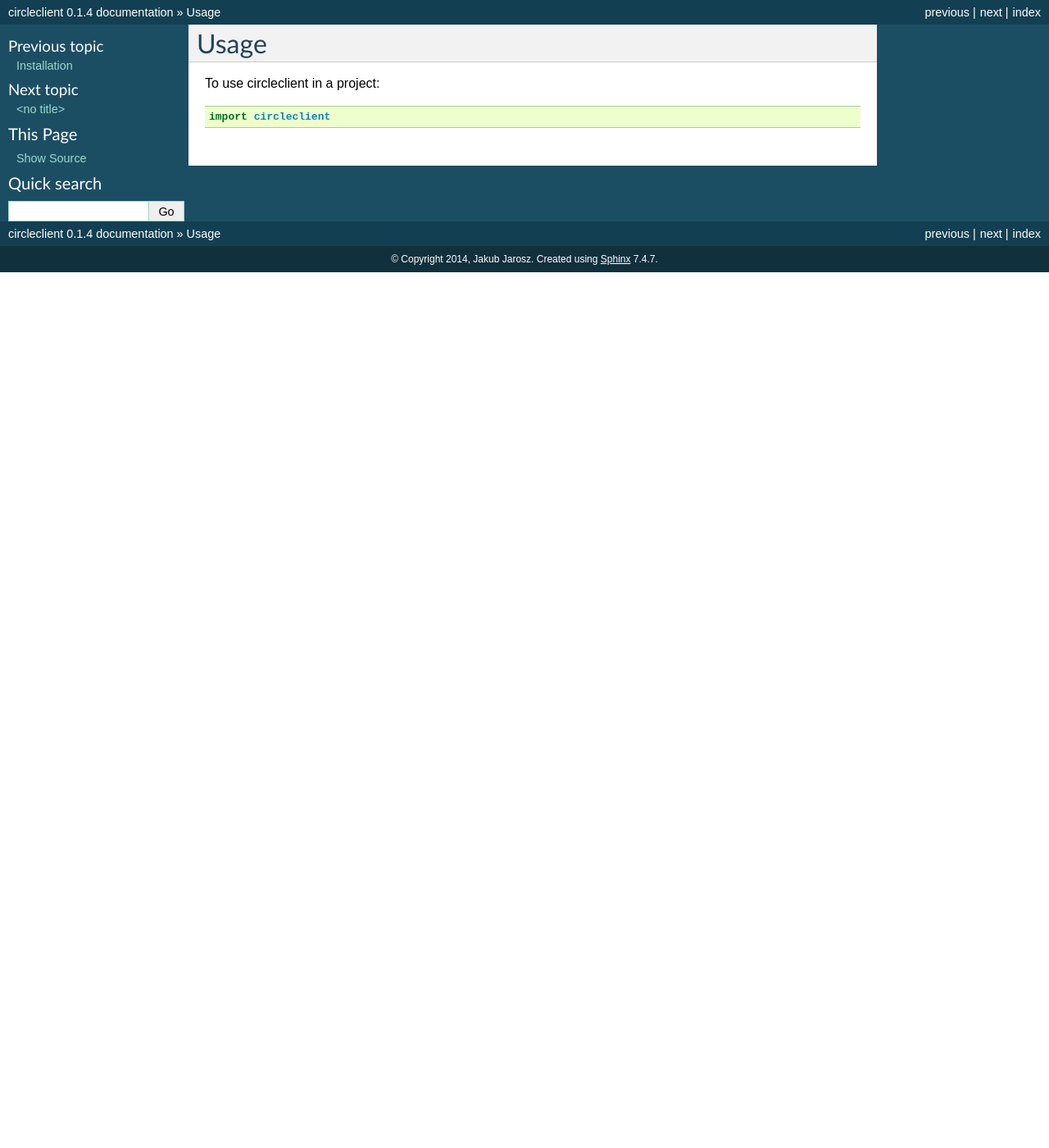
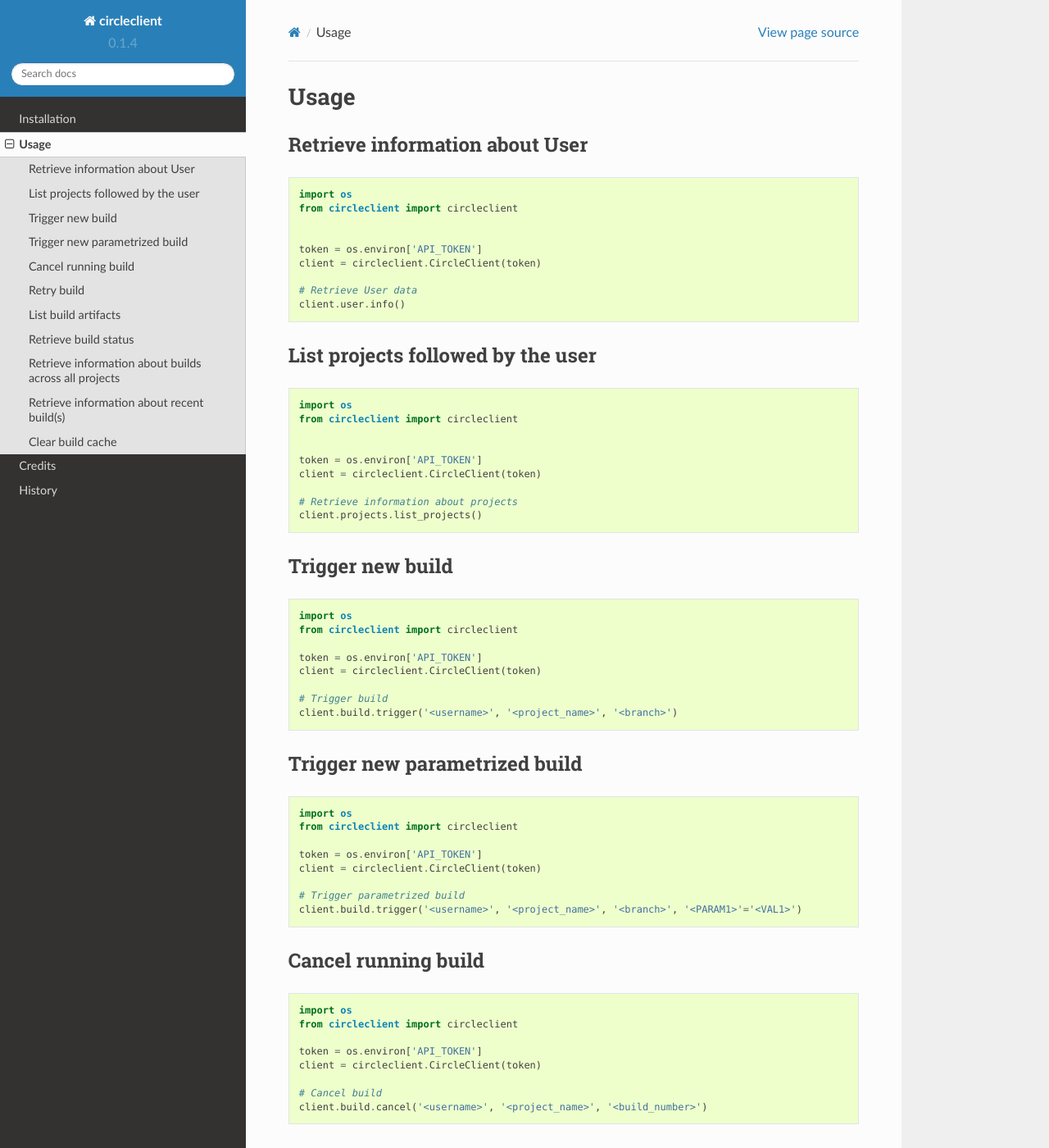
Before and after one commit to qba73/circleclient, a Sphinx documentation site: the page built from docs/usage.rst, in a window 1280 px wide and 1400 px high. Shown: the whole window at 82% size. Built offline with Sphinx 7.4.7 and the Read the Docs theme 2.0.0, drawn with Linux system fonts in a browser that asks for light colours; the version number is read from the project's files by our own code; some of the changed text lies outside the part shown.

Commit message:
Updated docs

```diff
--- a/docs/conf.py
+++ b/docs/conf.py
@@ -12,7 +12,7 @@
 # serve to show the default.
 
 import sys, os
-
+import sphinx_rtd_theme
 # If extensions (or modules to document with autodoc) are in another directory,
 # add these directories to sys.path here. If the directory is relative to the
 # documentation root, use os.path.abspath to make it absolute, like shown here.
@@ -22,7 +22,7 @@
 parent = os.path.dirname(cwd)
 sys.path.insert(0, parent)
 
-import circleclient
+from circleclient import circleclient
 
 # -- General configuration -----------------------------------------------------
 
@@ -100,7 +100,8 @@
 
 # The theme to use for HTML and HTML Help pages.  See the documentation for
 # a list of builtin themes.
-html_theme = 'default'
+#html_theme = 'default'
+html_theme = 'sphinx_rtd_theme'
 
 # Theme options are theme-specific and customize the look and feel of a theme
 # further.  For a list of options available for each theme, see the
@@ -108,7 +109,7 @@
 #html_theme_options = {}
 
 # Add any paths that contain custom themes here, relative to this directory.
-#html_theme_path = []
+html_theme_path = [sphinx_rtd_theme.get_html_theme_path()]
 
 # The name for this set of Sphinx documents.  If None, it defaults to
 # "<project> v<release> documentation".
--- a/docs/index.rst
+++ b/docs/index.rst
@@ -3,7 +3,8 @@
    You can adapt this file completely to your liking, but it should at least
    contain the root `toctree` directive.
 
-.. include:: ../README.rst
+
+.. include:: features.rst
 
 Contents:
 =========
@@ -13,7 +14,6 @@
 
    installation
    usage
-   contributing
    authors
    history
 
--- a/docs/usage.rst
+++ b/docs/usage.rst
@@ -2,6 +2,178 @@
 Usage
 ========
 
-To use circleclient in a project::
 
-	import circleclient
+Retrieve information about User
+-------------------------------
+
+.. code:: python
+
+    import os
+    from circleclient import circleclient
+
+
+    token = os.environ['API_TOKEN']
+    client = circleclient.CircleClient(token)
+
+    # Retrieve User data
+    client.user.info()
+
+
+List projects followed by the user
+----------------------------------
+
+.. code:: python
+
+   import os
+   from circleclient import circleclient
+
+
+   token = os.environ['API_TOKEN']
+   client = circleclient.CircleClient(token)
+
+   # Retrieve information about projects
+   client.projects.list_projects()
+
+
+Trigger new build
+-----------------
+
+.. code:: python
+
+   import os
+   from circleclient import circleclient
+
+   token = os.environ['API_TOKEN']
+   client = circleclient.CircleClient(token)
+
+   # Trigger build
+   client.build.trigger('<username>', '<project_name>', '<branch>')
+
+
+Trigger new parametrized build
+------------------------------
+
+.. code:: python
+
+   import os
+   from circleclient import circleclient
+
+   token = os.environ['API_TOKEN']
+   client = circleclient.CircleClient(token)
+
+   # Trigger parametrized build
+   client.build.trigger('<username>', '<project_name>', '<branch>', '<PARAM1>'='<VAL1>')
+
+
+Cancel running build
+--------------------
+
+.. code:: python
+
+   import os
+   from circleclient import circleclient
+
+   token = os.environ['API_TOKEN']
+   client = circleclient.CircleClient(token)
+
+   # Cancel build
+   client.build.cancel('<username>', '<project_name>', '<build_number>')
+
+
+Retry build
+-----------
+
+.. code:: python
+
+   import os
+   from circleclient import circleclient
+
+   token = os.environ['API_TOKEN']
+   client = circleclient.CircleClient(token)
+
+   # Retry build
+   client.build.retry('<username>', '<project_name>', '<build_number>')
+
+
+List build artifacts
+--------------------
+
+.. code:: python
+
+   import os
+   from circleclient import circleclient
+
+   token = os.environ['API_TOKEN']
+   client = circleclient.CircleClient(token)
+
+   # List build artifacts
+   client.build.artifacts('<username>', '<project_name>', '<build_number>')
+
+
+Retrieve build status
+---------------------
+
+.. code:: python
+
+   import os
+   from circleclient import circleclient
+
+   token = os.environ['API_TOKEN']
+   client = circleclient.CircleClient(token)
+
+   # Retrieve build status
+   client.build.status('<username>', '<project_name>', '<build_number>')
+
+
+Retrieve information about builds across all projects
+-----------------------------------------------------
+
+.. code:: python
+
+   import os
+   from circleclient import circleclient
+
+   token = os.environ['API_TOKEN']
+   client = circleclient.CircleClient(token)
+
+   # Retrieve build status
+   # Default limit=30, offset=0
+   client.build.recent_all_projects(limit=<int>, offset=0)
+   client.build.recent_all_projects()
+
+
+Retrieve information about recent build(s)
+------------------------------------------
+
+.. code:: python
+
+   import os
+   from circleclient import circleclient
+
+   token = os.environ['API_TOKEN']
+   client = circleclient.CircleClient(token)
+
+   # Retrieve build status
+   # Default limit=30, offset=0, branch=None
+   client.build.recent('<username>', '<project>', limit='<int>', offset='<int>')
+
+   # Retrieve last 10 builds of branch master
+   client.build.recent('<username>', '<project>', limit=10, branch='master')
+
+   # Retrieve last build of branch develop
+   client.build.recent('<username>', '<project>', branch='develop')
+
+
+Clear build cache
+-----------------
+
+.. code:: python
+
+   import os
+   from circleclient import circleclient
+
+   token = os.environ['API_TOKEN']
+   client = circleclient.CircleClient(api_token=token)
+
+   # Clear build cache
+   client.cache.clear(username='<username>', project='<project_name>')
```
Also changed, not shown: AUTHORS.rst (+3 -5 lines), docs/content.rst (added, +12 -0 lines), docs/features.rst (added, +24 -0 lines), docs/installation.rst (+8 -3 lines).
